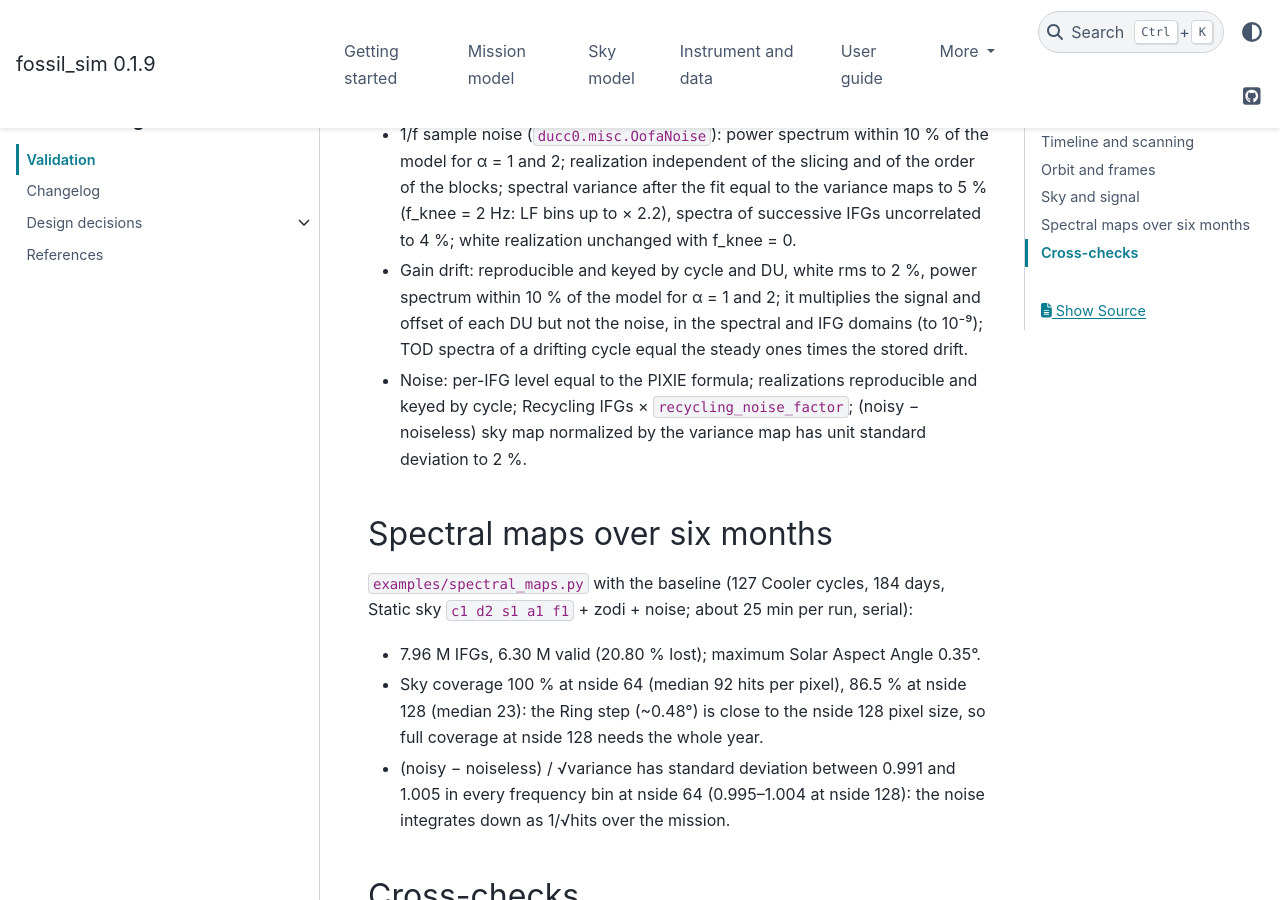
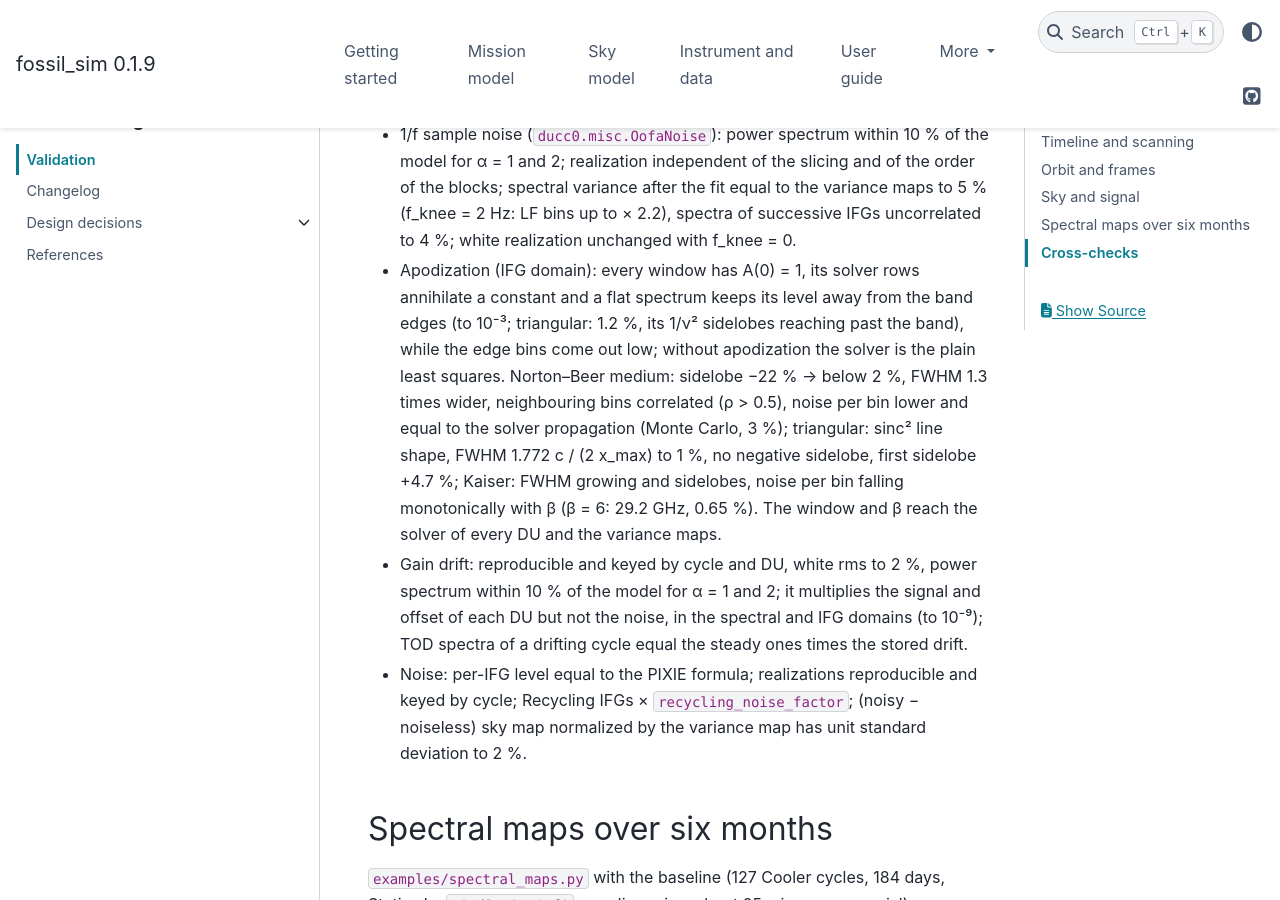
Before and after one commit to paganol/fossil_sim, a Sphinx documentation site: the page built from docs/validation.md, in a window 1280 px wide and 900 px high, scrolled down 1859 px. Built offline with Sphinx 7.4.7 and the PyData theme 0.15.4, drawn with Linux system fonts in a browser that asks for light colours; pages that are not in the unit, such as notebooks, are missing from menus.

Commit message:
Docs: glossary and validation for apodization and gain drift
CONTEXT.md gets the terms Gain drift and Apodization; validation.md
lists what the apodization tests check for every window (Norton–Beer,
Hann, triangular, Kaiser).

Co-Authored-By: Claude Opus 5.5 <noreply@anthropic.com>

```diff
--- a/docs/validation.md
+++ b/docs/validation.md
@@ -67,6 +67,18 @@ physics and the mission design.
   variance maps to 5 % (f_knee = 2 Hz: LF bins up to × 2.2), spectra of
   successive IFGs uncorrelated to 4 %; white realization unchanged with
   f_knee = 0.
+- Apodization (IFG domain): every window has A(0) = 1, its solver rows
+  annihilate a constant and a flat spectrum keeps its level away from the
+  band edges (to 10⁻³; triangular: 1.2 %, its 1/ν² sidelobes reaching
+  past the band), while the edge bins come out low; without apodization the
+  solver is the plain least squares. Norton–Beer medium: sidelobe −22 % →
+  below 2 %, FWHM 1.3 times wider, neighbouring bins correlated (ρ > 0.5),
+  noise per bin lower and equal to the solver propagation (Monte Carlo, 3 %);
+  triangular: sinc² line shape, FWHM 1.772 c / (2 x_max) to 1 %, no
+  negative sidelobe, first sidelobe +4.7 %; Kaiser: FWHM growing and
+  sidelobes, noise per bin falling monotonically with β (β = 6: 29.2 GHz,
+  0.65 %). The window and β reach the solver of every DU and the variance
+  maps.
 - Gain drift: reproducible and keyed by cycle and DU, white rms to 2 %, power
   spectrum within 10 % of the model for α = 1 and 2; it multiplies the signal
   and offset of each DU but not the noise, in the spectral and IFG domains
```
Also changed, not shown: CONTEXT.md (+8 -0 lines).
